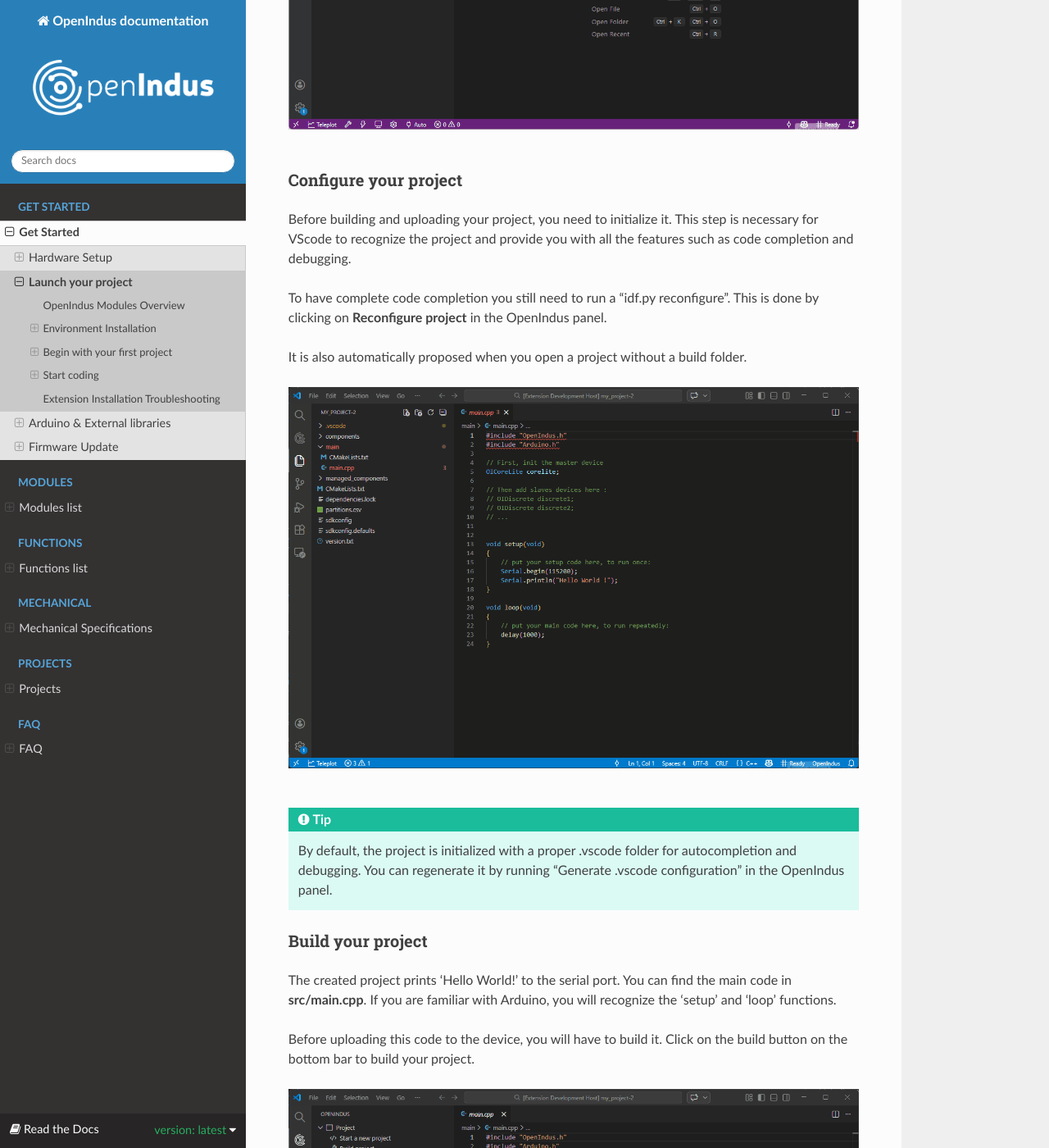
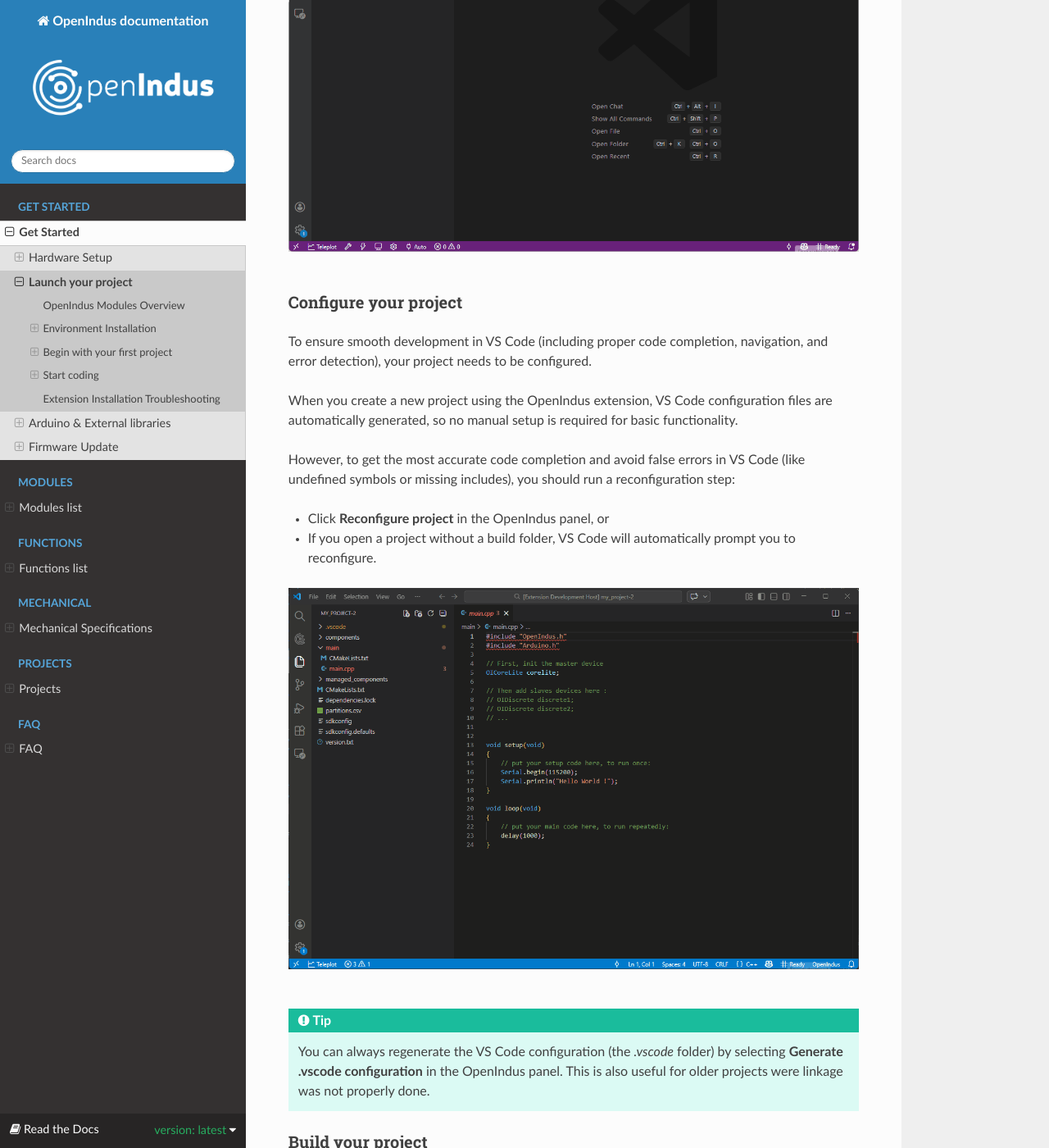
Before and after one commit to openindus/oi-firmware, a Sphinx documentation site: the page built from docs/source/get_started/launch_project.rst, in a window 1280 px wide and 1400 px high, scrolled down 2990 px. Shown: the whole window at 82% size. Built offline with Sphinx 7.4.7 and the Read the Docs theme 3.1.0, drawn with Linux system fonts in a browser that asks for light colours; some of the changed text lies outside the part shown.

Commit message:
docs: clarify ESP-IDF installation and project configuration steps

```diff
--- a/docs/source/get_started/launch_project.rst
+++ b/docs/source/get_started/launch_project.rst
@@ -66,6 +66,9 @@
 This installation is necessary to use our modules, but it can take some time depending on your internet connection. Don't worry, you only need to do it once!
 When ESP-IDF finishes installing, you can start creating your projects and programming your devices.
 
+.. warning::
+    Creating a new project during the ESP-IDF installation process may cause issues, as the extension might attempt to install ESP-IDF twice (once per VSCode window). Please wait until the installation is fully completed before starting a new project.
+
 .. note::
     Automatic installation of ESP-IDF and dependencies is supported on Windows, macOS (with Homebrew installed), and Linux distributions using `apt` (e.g., Ubuntu, Debian).
     Other Linux distributions are compatible with OpenIndus modules, but automatic installation of dependencies is not supported; manual installation will be required.
@@ -99,13 +102,15 @@
 
 Configure your project
 ***********************
-Before building and uploading your project, you need to initialize it.
-This step is necessary for VScode to recognize the project and provide you with all the features such as code completion and debugging.
 
+To ensure smooth development in VS Code (including proper code completion, navigation, and error detection), your project needs to be configured.
 
-To have complete code completion you still need to run a "idf.py reconfigure". This is done by clicking on **Reconfigure project** in the OpenIndus panel.
+When you create a new project using the OpenIndus extension, VS Code configuration files are automatically generated, so no manual setup is required for basic functionality.
 
-It is also automatically proposed when you open a project without a build folder.
+However, to get the most accurate code completion and avoid false errors in VS Code (like undefined symbols or missing includes), you should run a reconfiguration step:
+
+- Click **Reconfigure project** in the OpenIndus panel, or
+- If you open a project without a build folder, VS Code will automatically prompt you to reconfigure.
 
 .. image:: ../_static/gif/configure_project.gif
     :width: 800
@@ -114,8 +119,7 @@
 
 |
 
-
-.. tip:: By default, the project is initialized with a proper .vscode folder for autocompletion and debugging. You can regenerate it by running "Generate .vscode configuration" in the OpenIndus panel.
+.. tip:: You can always regenerate the VS Code configuration (the `.vscode` folder) by selecting **Generate .vscode configuration** in the OpenIndus panel. This is also useful for older projects were linkage was not properly done.
 
 Build your project
 *******************
@@ -347,3 +351,4 @@
     - Ensure your device is properly connected and recognized by your computer.
     - Check the COM port selection in the OpenIndus panel and make sure it matches the port your device is connected to.
     - If you are on Windows, ensure you have the correct drivers installed for your device. You canmanually download the driver from this link: `Silicon Labs driver <https://www.silabs.com/developers/usb-to-uart-bridge-vcp-drivers>`_.
+    - Make sure no other application is using the COM port (e.g., serial monitor, another instance of VSCode, etc.).
```
Also changed, not shown: other parts of docs/source/get_started/launch_project.rst (+1 -1 lines).
